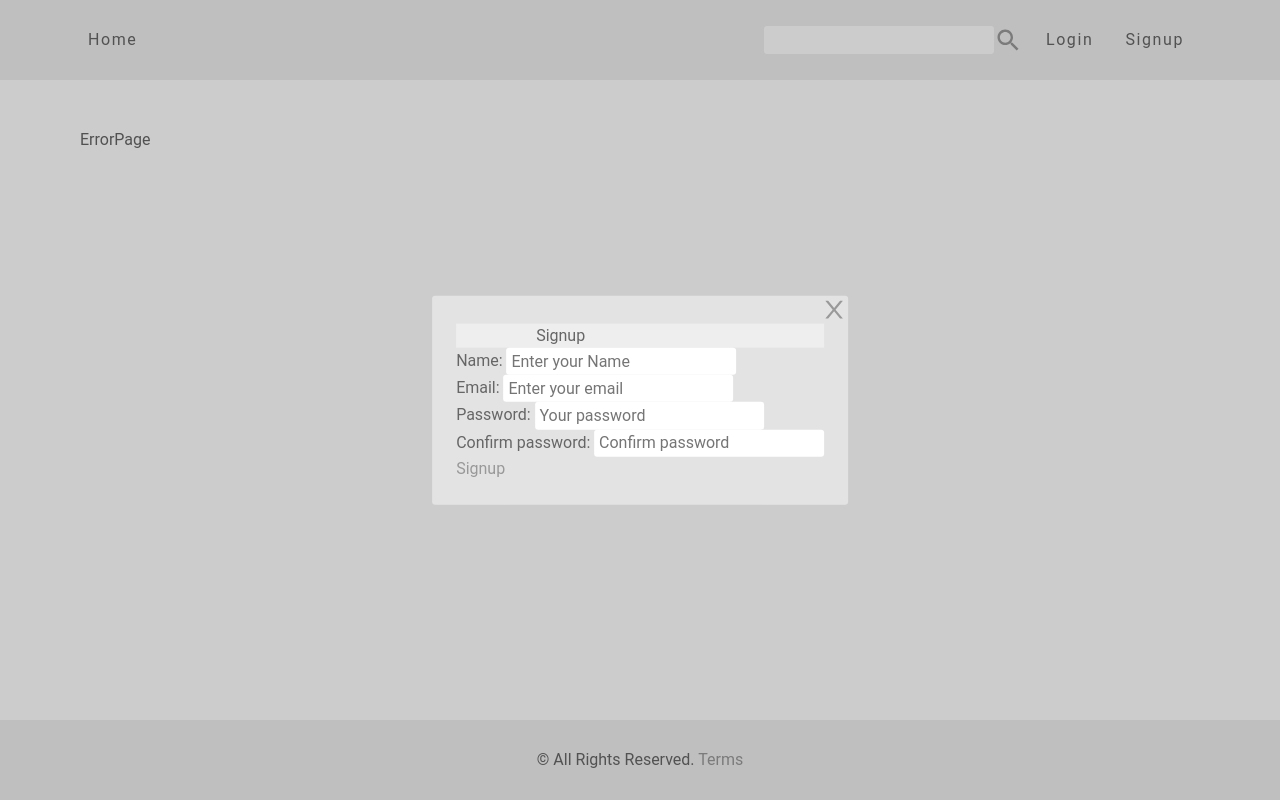
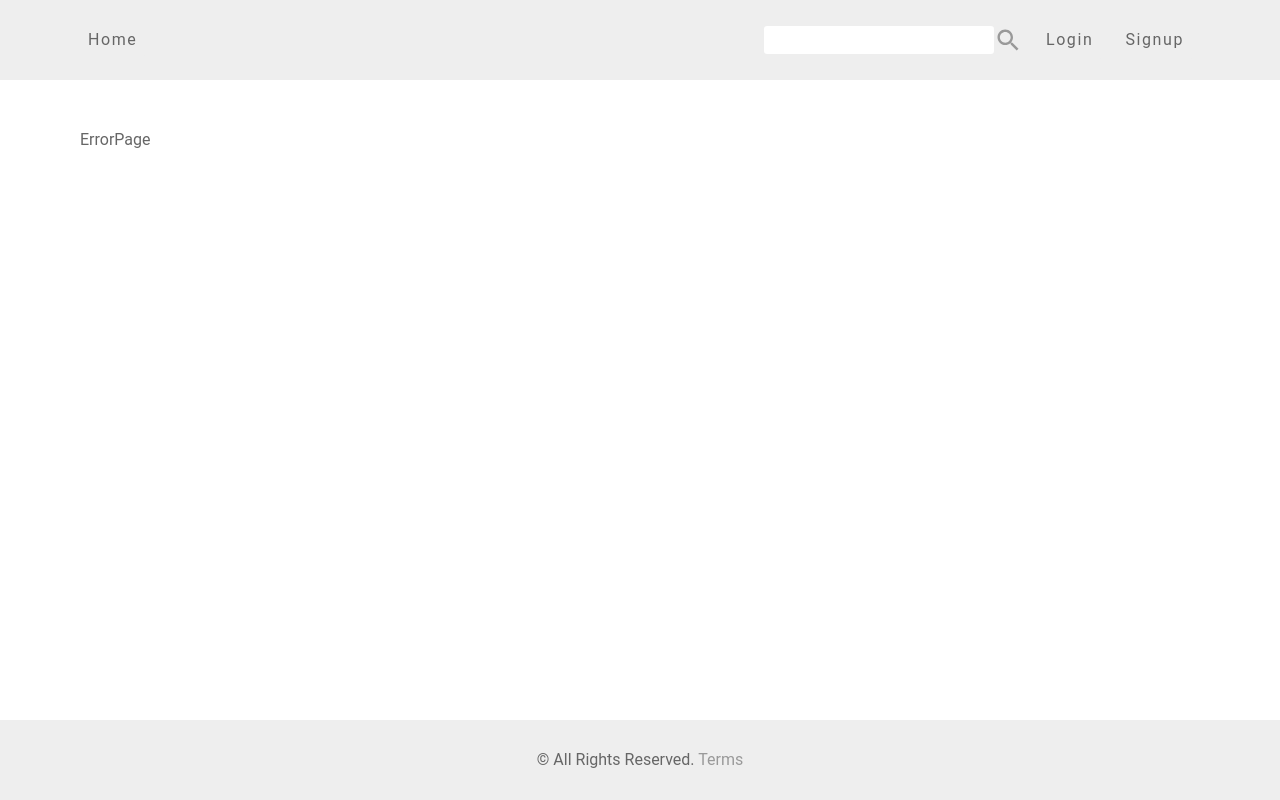
Before and after one commit to oley-projects/nodejs-forum-frontend, a React (Create React App) app: page /error in a window 1280 px wide. Built offline with nearby package versions, Linux system fonts and the light colour scheme.

Commit message:
login, signup function, ui

```diff
--- a/src/App.tsx
+++ b/src/App.tsx
@@ -11,13 +11,16 @@ import {
   TopicPage,
 } from './pages';
 import GlobalStyle from './GlobalStyle';
+import { usePostsContext } from './context/postsContext';
 
 function App() {
+  const { isModalLoginOpen, isModalSignupOpen } = usePostsContext();
   return (
     <Router>
       <GlobalStyle />
       <Navbar />
-      <Signup />
+      {isModalLoginOpen && <Login />}
+      {isModalSignupOpen && <Signup />}
       <NavlinksMobile />
       <div className='container page-100'>
         <Routes>
@@ -35,7 +38,7 @@ function App() {
               </PrivateRoute>
             }
           />
-          <Route path='/error' element={<ErrorPage />} />
+          <Route path='*' element={<ErrorPage />} />
         </Routes>
       </div>
       <Footer />
--- a/src/GlobalStyle.ts
+++ b/src/GlobalStyle.ts
@@ -10,7 +10,7 @@ const GlobalStyle = createGlobalStyle`
     --color-ligth-background: #ddd;
     --color-white-background: #eee;
     --color-dark-background: #999;
-    --color-white-transparent: rgba(233, 233, 233, 0.8);
+    --color-white-transparent: rgba(240, 240, 240, 0.93);
     --transition: all 0.3s ease;
     --spacing: 0.1rem;
     --radius: 0.2rem;
@@ -21,6 +21,9 @@ const GlobalStyle = createGlobalStyle`
       padding: 0;
       outline:0;
       box-sizing: border-box;
+  }
+  body {
+    overflow-y: scroll
   }
   body, button, input {
     font-family: 'Roboto', sans-serif;
@@ -64,7 +67,7 @@ const GlobalStyle = createGlobalStyle`
     padding: 0.1rem 0.3rem;
     border: none;
     border-radius: var(--radius);
-    transition: var(--transition);
+    transition: box-shadow 0.3s ease;
     box-shadow: 0 0 0.15rem rgba(0, 0, 0, 0);
     &:focus, &:active {
       box-shadow: 0 0 0.12rem rgba(0, 0, 0, 0.5);
@@ -107,7 +110,7 @@ const GlobalStyle = createGlobalStyle`
     margin-bottom: 1rem;
     color: var(--color-primary);
   }
-  header, footer {
+  .header, .footer {
     padding: 0 2rem;
     background: var(--color-white-background);
   }
@@ -161,7 +164,7 @@ const GlobalStyle = createGlobalStyle`
     h4 {
       line-height: 1;
     }
-    header, footer {
+    .header, .footer {
       padding: 0 5rem;
     }
 
--- a/src/actions/actions.ts
+++ b/src/actions/actions.ts
@@ -1,2 +1,6 @@
 export const NAVBAR_OPEN = 'NAVBAR_OPEN';
 export const NAVBAR_CLOSE = 'NAVBAR_CLOSE';
+export const MODAL_LOGIN_OPEN = 'MODAL_LOGIN_OPEN';
+export const MODAL_LOGIN_CLOSE = 'MODAL_LOGIN_CLOSE';
+export const MODAL_SIGNUP_OPEN = 'MODAL_SIGNUP_OPEN';
+export const MODAL_SIGNUP_CLOSE = 'MODAL_SIGNUP_CLOSE';
--- a/src/components/Footer.tsx
+++ b/src/components/Footer.tsx
@@ -3,7 +3,7 @@ import styled from 'styled-components';
 
 const Footer = () => {
   return (
-    <WrapFooter className='centered'>
+    <WrapFooter className='footer centered'>
       <span>
         © All Rights Reserved. <Link to='/terms'>Terms</Link>
       </span>
--- a/src/components/Login.tsx
+++ b/src/components/Login.tsx
@@ -1,12 +1,17 @@
+import { Link } from 'react-router-dom';
 import Modal from './Modal';
+import { usePostsContext } from '../context/postsContext';
 
 const Login = () => {
+  const { closeModalLogin } = usePostsContext();
   return (
-    <Modal>
-      <header>Login</header>
+    <Modal closeHandler={closeModalLogin}>
+      <header className='text-center'>
+        <h3>Login</h3>
+      </header>
       <form>
-        <div>
-          <label htmlFor='email'>Email</label>
+        <div className='input'>
+          <label htmlFor='email'>Email:</label>
           <input
             type='email'
             id='email'
@@ -15,17 +20,19 @@ const Login = () => {
             placeholder='Enter your email'
           />
         </div>
-        <div>
-          <label htmlFor='password'>Password</label>
+        <div className='input'>
+          <label htmlFor='password'>Password:</label>
           <input
             type='password'
             id='password'
             name='password'
             required
-            placeholder='Your password'
+            placeholder='Enter password'
           />
         </div>
-        <button>Login</button>
+        <button>
+          <Link to='#'>Login</Link>
+        </button>
       </form>
     </Modal>
   );
--- a/src/components/Modal.tsx
+++ b/src/components/Modal.tsx
@@ -3,13 +3,18 @@ import { AiOutlineClose } from 'react-icons/ai';
 
 interface ModalProps {
   children: React.ReactNode;
+  closeHandler: () => void;
 }
-const Modal = ({ children }: ModalProps) => {
+const Modal = ({ children, closeHandler }: ModalProps) => {
+  const clickPropagation = (e: React.MouseEvent<HTMLDivElement>) => {
+    e.stopPropagation();
+  };
+
   return (
-    <ModalWrap>
-      <div className='modal'>
+    <ModalWrap onClick={closeHandler}>
+      <div className='modal' onClick={clickPropagation}>
         <div style={{ display: 'flex', justifyContent: 'end' }}>
-          <button>
+          <button onClick={closeHandler}>
             <AiOutlineClose size={'1.75rem'} />
           </button>
         </div>
@@ -26,6 +31,7 @@ const ModalWrap = styled.div`
   bottom: 0;
   left: 0;
   background-color: rgba(0, 0, 0, 0.2);
+  z-index: 100;
   .modal {
     border-radius: var(--radius);
     position: fixed;
@@ -34,6 +40,8 @@ const ModalWrap = styled.div`
     transform: translate(-50%, -50%);
     width: 90%;
     background-color: var(--color-white-transparent);
+    overscroll-behavior: contain;
+    z-index: 110;
     @media (min-width: 640px) {
       width: 75%;
     }
@@ -43,6 +51,26 @@ const ModalWrap = styled.div`
   }
   .modal-form {
     padding: 0 1.5rem 1.5rem;
+    button {
+      margin-top: 1.2rem;
+      width: 100%;
+    }
+  }
+  .input {
+    label,
+    input {
+      display: block;
+      width: 100%;
+    }
+    label {
+      padding-left: 0.3rem;
+    }
+    input {
+      margin-bottom: 0.5rem;
+      @media (min-width: 960px) {
+        width: 20rem;
+      }
+    }
   }
 `;
 
--- a/src/components/Navbar.tsx
+++ b/src/components/Navbar.tsx
@@ -8,7 +8,7 @@ import { usePostsContext } from '../context/postsContext';
 const Navbar = () => {
   const { openNavbar, closeNavbar, isNavbarOpen } = usePostsContext();
   return (
-    <WrappedNav>
+    <WrappedNav className='header'>
       <div className='nav-header'>
         <button>
           <Link to='/'>home</Link>
--- a/src/components/Navlinks.tsx
+++ b/src/components/Navlinks.tsx
@@ -1,8 +1,11 @@
 import { Link } from 'react-router-dom';
 import styled from 'styled-components';
 import { IoMdSearch } from 'react-icons/io';
+import { usePostsContext } from '../context/postsContext';
 
 const Navlinks = () => {
+  const { openModalLogin, openModalSignup } = usePostsContext();
+
   return (
     <WrapNav>
       <li>
@@ -12,10 +15,14 @@ const Navlinks = () => {
         </button>
       </li>
       <li>
-        <Link to='#'>login</Link>
+        <Link to='#' onClick={openModalLogin}>
+          login
+        </Link>
       </li>
       <li>
-        <Link to='#'>signup</Link>
+        <Link to='#' onClick={openModalSignup}>
+          signup
+        </Link>
       </li>
     </WrapNav>
   );
--- a/src/components/Signup.tsx
+++ b/src/components/Signup.tsx
@@ -1,42 +1,48 @@
+import { Link } from 'react-router-dom';
 import Modal from './Modal';
+import { usePostsContext } from '../context/postsContext';
 
 const Signup = () => {
+  const { closeModalSignup } = usePostsContext();
+
   return (
-    <Modal>
-      <header>Signup</header>
+    <Modal closeHandler={closeModalSignup}>
+      <header className='text-center'>
+        <h3>Signup</h3>
+      </header>
       <form>
-        <div>
-          <label htmlFor='name'>Name: </label>
+        <div className='input'>
+          <label htmlFor='name'>Name:</label>
           <input
             type='text'
             id='name'
             name='name'
             required
             placeholder='Enter your Name'
-          />{' '}
+          />
         </div>
-        <div>
-          <label htmlFor='email'>Email: </label>
+        <div className='input'>
+          <label htmlFor='email'>Email:</label>
           <input
             type='email'
             id='email'
             name='email'
             required
             placeholder='Enter your email'
-          />{' '}
+          />
         </div>
-        <div>
-          <label htmlFor='password'>Password: </label>
+        <div className='input'>
+          <label htmlFor='password'>Password:</label>
           <input
             type='password'
             id='password'
             name='password'
             required
-            placeholder='Your password'
-          />{' '}
+            placeholder='Enter password'
+          />
         </div>
-        <div>
-          <label htmlFor='password2'>Confirm password: </label>
+        <div className='input'>
+          <label htmlFor='password2'>Confirm password:</label>
           <input
             type='password'
             id='password2'
@@ -45,7 +51,9 @@ const Signup = () => {
             placeholder='Confirm password'
           />
         </div>
-        <button>Signup</button>
+        <button>
+          <Link to='#'>Signup</Link>
+        </button>
       </form>
     </Modal>
   );
--- a/src/context/postsContext.tsx
+++ b/src/context/postsContext.tsx
@@ -1,6 +1,13 @@
 import React, { ReactNode, useContext, useReducer } from 'react';
 import postsReducer from '../reducers/postsReducer';
-import { NAVBAR_OPEN, NAVBAR_CLOSE } from '../actions/actions';
+import {
+  NAVBAR_OPEN,
+  NAVBAR_CLOSE,
+  MODAL_LOGIN_OPEN,
+  MODAL_LOGIN_CLOSE,
+  MODAL_SIGNUP_OPEN,
+  MODAL_SIGNUP_CLOSE,
+} from '../actions/actions';
 
 interface PostsProps {
   children: ReactNode;
@@ -8,6 +15,8 @@ interface PostsProps {
 
 const initialState = {
   isNavbarOpen: false,
+  isModalLoginOpen: false,
+  isModalSignupOpen: false,
 };
 
 const PostsContext = React.createContext<any>({} as any);
@@ -18,9 +27,20 @@ export const PostsProvider = ({ children }: PostsProps) => {
   const openNavbar = () => {
     dispatch({ type: NAVBAR_OPEN });
   };
-
   const closeNavbar = () => {
     dispatch({ type: NAVBAR_CLOSE });
+  };
+  const openModalLogin = () => {
+    dispatch({ type: MODAL_LOGIN_OPEN });
+  };
+  const closeModalLogin = () => {
+    dispatch({ type: MODAL_LOGIN_CLOSE });
+  };
+  const openModalSignup = () => {
+    dispatch({ type: MODAL_SIGNUP_OPEN });
+  };
+  const closeModalSignup = () => {
+    dispatch({ type: MODAL_SIGNUP_CLOSE });
   };
 
   return (
@@ -29,6 +49,10 @@ export const PostsProvider = ({ children }: PostsProps) => {
         ...state,
         openNavbar,
         closeNavbar,
+        openModalLogin,
+        closeModalLogin,
+        openModalSignup,
+        closeModalSignup,
       }}
     >
       {children}
--- a/src/reducers/postsReducer.ts
+++ b/src/reducers/postsReducer.ts
@@ -1,7 +1,18 @@
-import { NAVBAR_OPEN, NAVBAR_CLOSE } from '../actions/actions';
+import {
+  NAVBAR_OPEN,
+  NAVBAR_CLOSE,
+  MODAL_LOGIN_OPEN,
+  MODAL_LOGIN_CLOSE,
+  MODAL_SIGNUP_OPEN,
+  MODAL_SIGNUP_CLOSE,
+} from '../actions/actions';
 
 const postsReducer = (
-  state: { isNavbarOpen: boolean },
+  state: {
+    isNavbarOpen: boolean;
+    isModalLoginOpen: boolean;
+    isModalSignupOpen: boolean;
+  },
   action: { [key: string]: string | number }
 ) => {
   if (action.type === NAVBAR_OPEN) {
@@ -10,6 +21,18 @@ const postsReducer = (
   if (action.type === NAVBAR_CLOSE) {
     return { ...state, isNavbarOpen: false };
   }
+  if (action.type === MODAL_LOGIN_OPEN) {
+    return { ...state, isModalLoginOpen: true };
+  }
+  if (action.type === MODAL_LOGIN_CLOSE) {
+    return { ...state, isModalLoginOpen: false };
+  }
+  if (action.type === MODAL_SIGNUP_OPEN) {
+    return { ...state, isModalSignupOpen: true };
+  }
+  if (action.type === MODAL_SIGNUP_CLOSE) {
+    return { ...state, isModalSignupOpen: false };
+  }
   return { ...state };
 };
 
```
